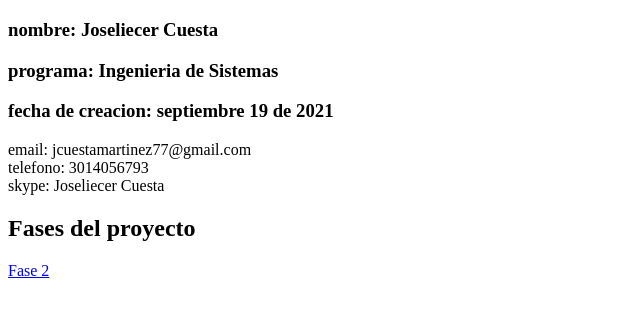
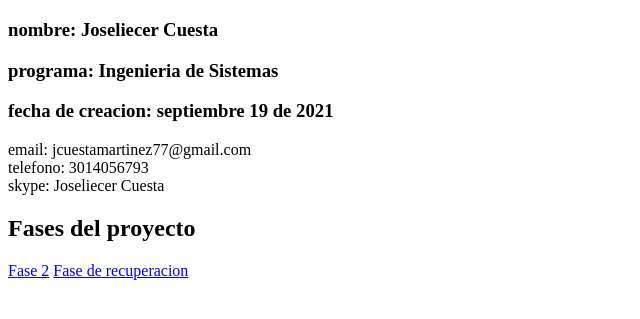
Before and after one commit to jcuestama/DSW-JoseliecerCuesta, a plain HTML site: page index.html in a window 1280 px wide. Shown: the part 61-380 px from the top of the page, without its empty margins (0-640 px from the left). Drawn offline with Linux system fonts and the light colour scheme.

Commit message:
Actualizacion fase 3

```diff
--- a/index.html
+++ b/index.html
@@ -21,5 +21,6 @@
 
         <h2>Fases del proyecto</h2>
         <a href="fase2/design.html"> Fase 2</a>
+        <a href="RecuperacionFase3/RecuperacionFase3/"> Fase de recuperacion</a>
 </body>
 </html>
```
